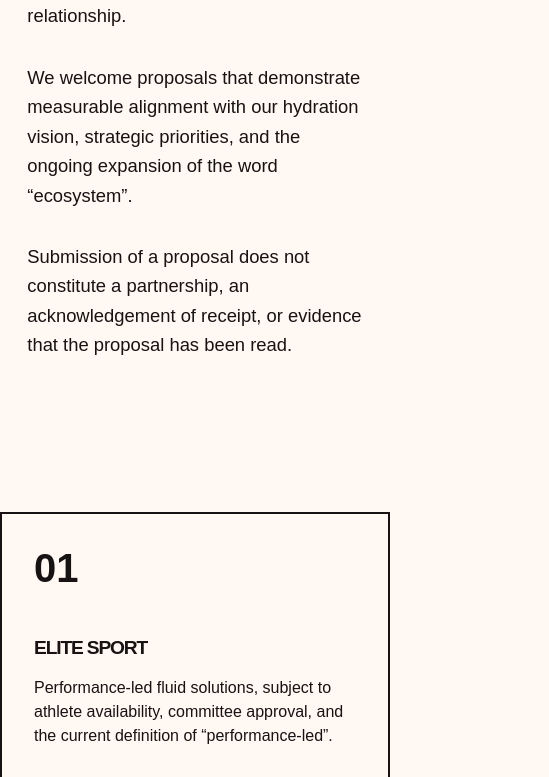
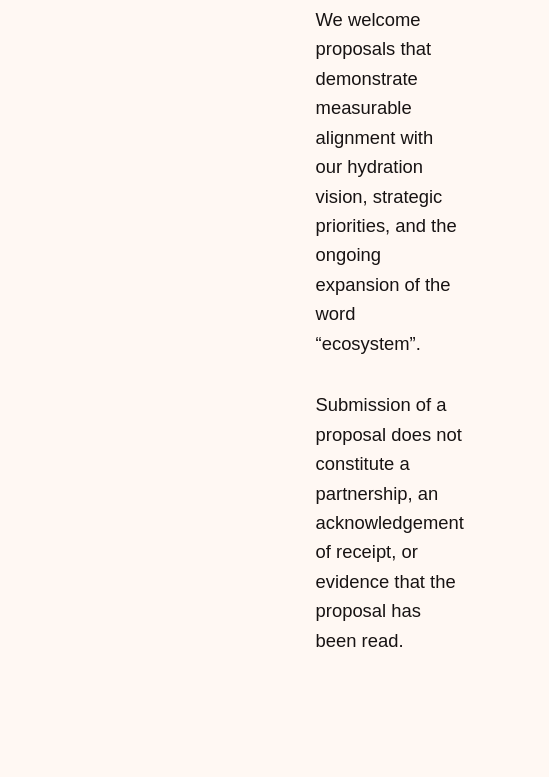
Before and after one commit to OWelton-Rosie/LESBIANADE.com, a SvelteKit app: page /contact/partnerships in a window 390 px wide. Shown: the part 1156-1933 px from the top of the page, 549 px wide, since content can reach past the window. Built offline with nearby package versions, Linux system fonts and the light colour scheme.

Commit message:
Move legacy page styles into route component

```diff
--- a/src/routes/contact/partnerships/+page.svelte
+++ b/src/routes/contact/partnerships/+page.svelte
@@ -34,3 +34,138 @@
 	<a href="mailto:partnerships@lesbianade.com?subject=Strategic%20Partnership%20Expression%20of%20Interest" class="button primary">PARTNERSHIPS@LESBIANADE.COM →</a>
 	<p>All enquiries are subject to stakeholder alignment, strategic synergy assessment, and approval by the Committee for the Evaluation of Strategic Synergies. Please allow 3–5 business quarters.</p>
 </section>
+
+<style>
+/* GENERAL CONTENT SECTIONS */
+
+.careers-intro,
+.sustainability-content,
+.partnership-intro,
+.press-content,
+.dei-content {
+    padding: 10vw 8vw;
+
+    display: grid;
+    grid-template-columns: 1fr 1fr;
+    gap: 8vw;
+}
+
+.careers-intro h2,
+.sustainability-content h2,
+.partnership-intro h2,
+.press-content h2,
+.dei-content h2 {
+    font-size: clamp(3.5rem, 7vw, 7rem);
+}
+
+.careers-intro h2 span,
+.sustainability-content h2 span,
+.dei-content h2 span {
+    color: var(--hot-pink);
+}
+
+.careers-copy p,
+.sustainability-content > div:last-child p,
+.partnership-intro > div:last-child p,
+.press-content > div:first-child p,
+.dei-content > div:last-child p {
+    max-width: 650px;
+
+    font-size: 1.15rem;
+    line-height: 1.6;
+}
+
+.careers-copy p + p,
+.sustainability-content > div:last-child p + p,
+.partnership-intro > div:last-child p + p,
+.dei-content > div:last-child p + p {
+    margin-top: 2rem;
+}
+
+/* SUSTAINABILITY */
+
+.sustainability-stats {
+    display: grid;
+    grid-template-columns: repeat(3, 1fr);
+
+    background: var(--dark);
+    color: var(--white);
+}
+
+.sustainability-stats article {
+    padding: 5vw;
+
+    border-right: 1px solid #444;
+}
+
+.sustainability-stats strong {
+    display: block;
+
+    color: var(--pink);
+
+    font-size: clamp(4rem, 8vw, 8rem);
+    line-height: 0.8;
+    letter-spacing: -0.08em;
+}
+
+.sustainability-stats span {
+    display: block;
+
+    margin-top: 2rem;
+
+    font-size: 0.65rem;
+    font-weight: 900;
+    letter-spacing: 0.1em;
+}
+
+.sustainability-commitments {
+    padding: 8vw;
+
+    background: var(--cream);
+}
+
+.commitment-grid,
+.partnership-grid,
+.dei-values {
+    margin-top: 4rem;
+
+    display: grid;
+    grid-template-columns: repeat(3, 1fr);
+}
+
+.commitment-grid article,
+.partnership-grid article,
+.dei-values article {
+    padding: 2rem;
+
+    border-top: 2px solid var(--dark);
+    border-right: 2px solid var(--dark);
+}
+
+.commitment-grid article:first-child,
+.partnership-grid article:first-child,
+.dei-values article:first-child {
+    border-left: 2px solid var(--dark);
+}
+
+.commitment-grid span,
+.partnership-grid span,
+.dei-values strong {
+    font-size: 2.5rem;
+    font-weight: 900;
+}
+
+.commitment-grid h3,
+.partnership-grid h3,
+.dei-values h3 {
+    margin-top: 3rem;
+
+    font-size: 1.2rem;
+}
+
+.commitment-grid p,
+.partnership-grid p,
+.dei-values p {
+    line-height: 1.5;
+}
+</style>
```
